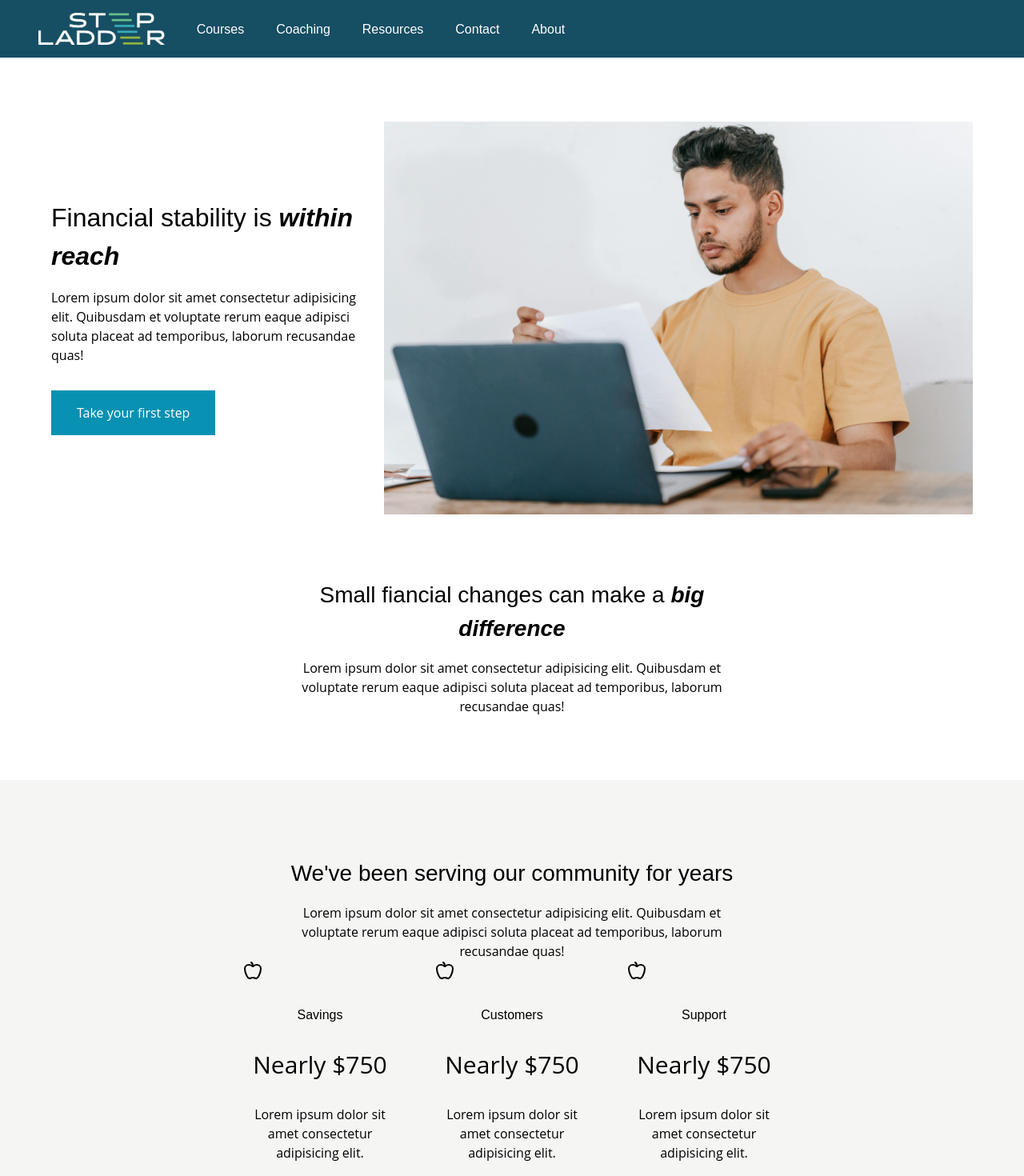
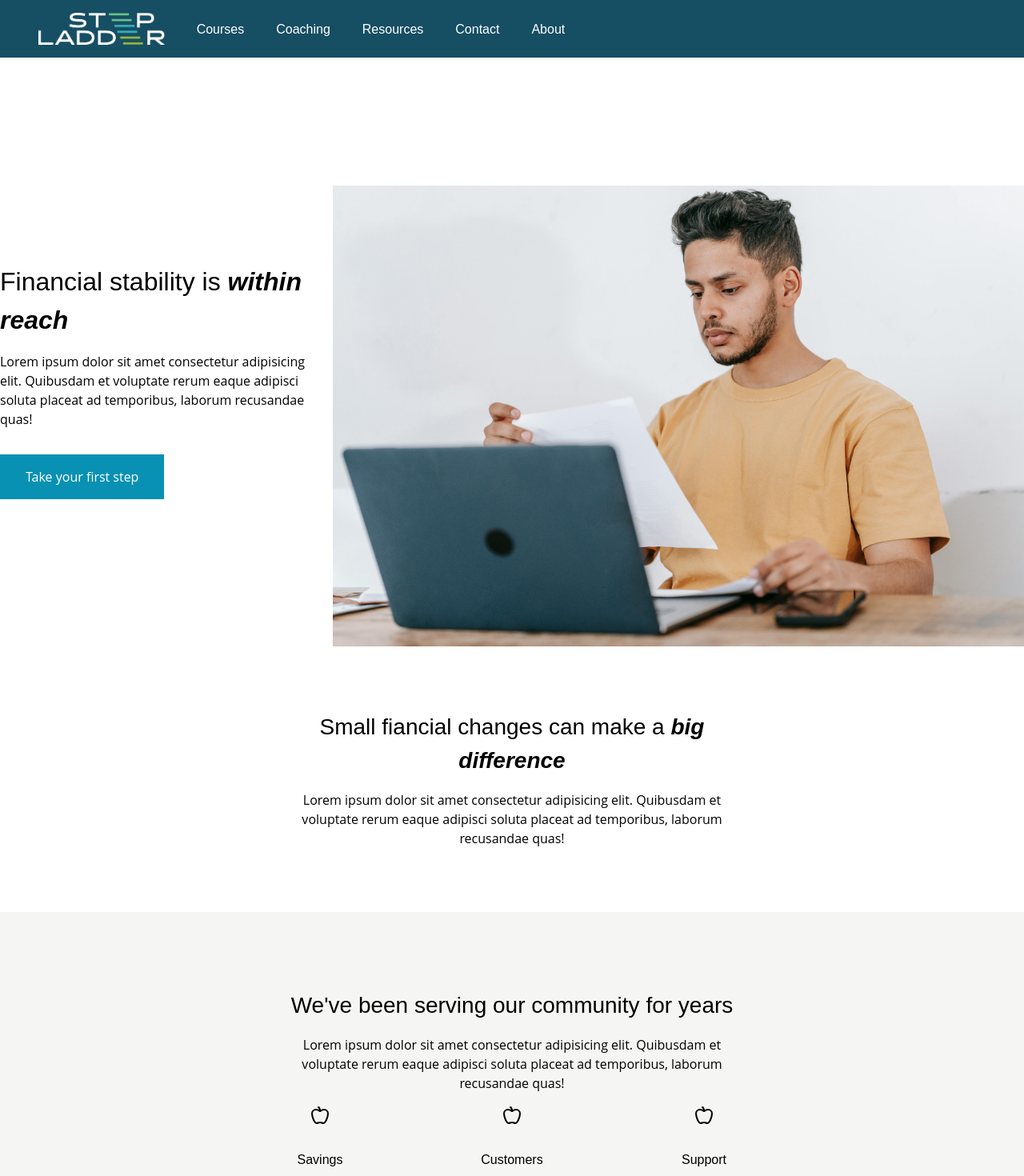
Before and after one commit to swhoxf/stepladder, a React (Create React App) app: page / in a window 1280 px wide. Shown: the top 1470 px of the page at 80% size. Built offline with nearby package versions, Linux system fonts and the light colour scheme.

Commit message:
improved padding and margin layout

```diff
--- a/src/pages/Home.js
+++ b/src/pages/Home.js
@@ -11,8 +11,8 @@ import { Apple } from 'lucide-react';
 const Home = () => {
   return (
     <>
-      <div className="hero mx-auto max-w-6xl flex gap-8 pt-20 justify-center">
-        <div className="pt-20 min-w-96 max-w-64 w-56">
+      <div className="hero mx-auto max-w-7xl flex gap-8 pt-20 justify-center my-20">
+        <div className="my-20 min-w-96 max-w-64 w-56">
           <h1 className="my-4">
             Financial stability is <span className="font-black italic relative before:absolute before:bg-orange-400 before:h-3 before:w-full before:bottom-1 before:right-2 before:z-[-1]">within reach</span>
           </h1>
@@ -41,9 +41,9 @@ const Home = () => {
           <p className="max-w-xl mx-auto">
             Lorem ipsum dolor sit amet consectetur adipisicing elit. Quibusdam et voluptate rerum eaque adipisci soluta placeat ad temporibus, laborum recusandae quas!
           </p>
-          <div className="flex gap-12 justify-center">
+          <div className="flex gap-12 justify-center m-4">
             <div className="max-w-48 flex flex-col gap-8 justify-center">
-              <Apple/>
+              <Apple className="mx-auto"/>
               <h3>Savings</h3>
               <p className="text-3xl">Nearly $750</p>
               <p>
@@ -51,7 +51,7 @@ const Home = () => {
               </p>
             </div>
             <div className="max-w-48 flex flex-col gap-8 justify-center">
-              <Apple/>
+              <Apple className="mx-auto"/>
               <h3>Customers</h3>
               <p className="text-3xl">Nearly $750</p>
               <p>
@@ -59,7 +59,7 @@ const Home = () => {
               </p>
             </div>
             <div className="max-w-48 flex flex-col gap-8 justify-center">
-              <Apple/>
+              <Apple className="mx-auto"/>
               <h3>Support</h3>
               <p className="text-3xl">Nearly $750</p>
               <p>
@@ -70,7 +70,7 @@ const Home = () => {
         </div>
       </section>
 
-      <section className="mx-auto max-w-6xl my-20">
+      <section className="mx-auto max-w-7xl my-40">
         <div className="flex gap-8 my-20">
           <div className="max-w-lg">
             <img src={heroImage} alt="placeholder" />
```
